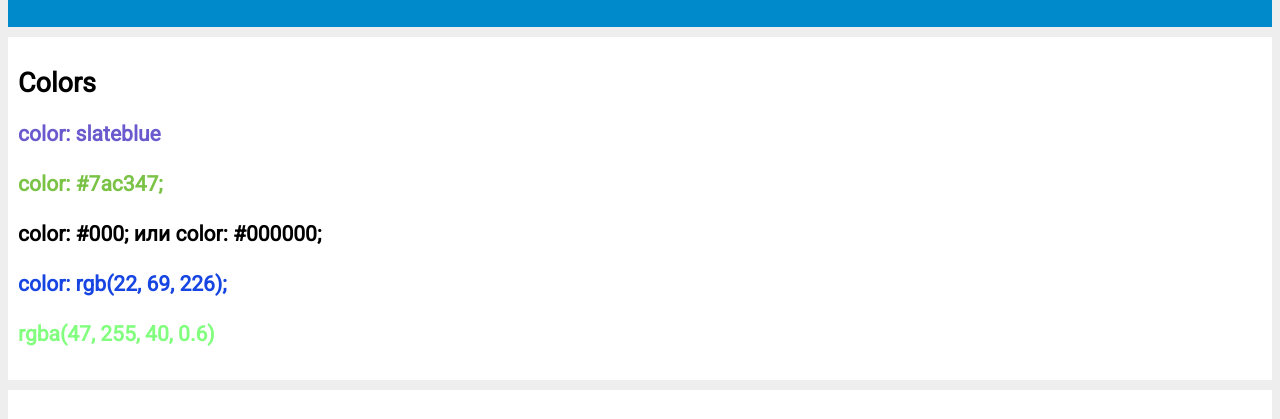
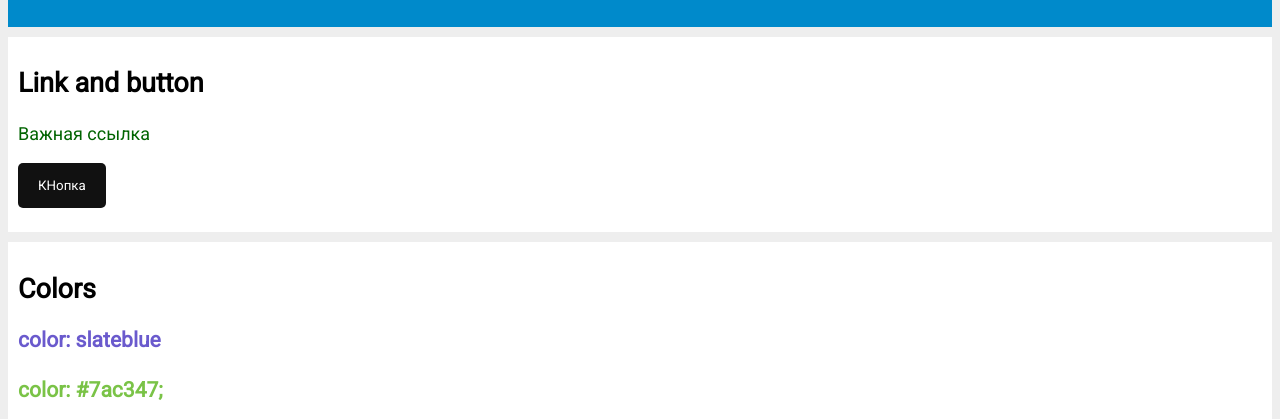
Before and after one commit to Daskendrik/html_css_again, a plain HTML site: page CSS/index.html in a window 1280 px wide. Shown: the part 371-790 px from the top of the page. Drawn offline with Linux system fonts and the light colour scheme.

Commit message:
ссылки и кнопки

```diff
--- a/CSS/index.html
+++ b/CSS/index.html
@@ -8,6 +8,7 @@
     <link rel="stylesheet" href="font.css">
     <link rel="stylesheet" href="colors.css">
     <link rel="stylesheet" href="borders.css">
+    <link rel="stylesheet" href="links.css">
 </head>
 <body>
 
@@ -23,6 +24,14 @@
     <div class="card css">
         <h2>CSS</h2>
         <p>Lorem ipsum dolor sit amet, consectetur adipisicing elit. Nobis, perferendis.</p>
+    </div>
+
+    <div class="card">
+        <h2>Link and button</h2>
+        <a href="#">Важная ссылка</a>
+        <p>
+            <button class="btn">КНопка</button>
+        </p>
     </div>
 
     <div class="card">
--- /dev/null
+++ b/CSS/links.css
@@ -0,0 +1,40 @@
+a {
+    color: darkgreen;
+    text-decoration: none;
+    transition: all .2s;
+}
+
+/* когда наводим */
+a:hover {
+ color: orange;
+ font-size: 24px;
+}
+
+/* только для ссылок */
+a:visited {
+    color: red;
+}
+
+/* когда нажимаем на объект */
+a:active {
+    color: blue;
+}
+
+/* .css:hover {
+    background: green;
+} */
+
+.btn {
+    background: #111;
+    padding: 15px 20px;
+    color: white;
+    border: none;
+    cursor: pointer;
+    border-radius: 5px;
+    font-family: inherit;
+}
+
+.btn:hover {
+    opacity: 0.8;
+    color: orange;
+}
```
